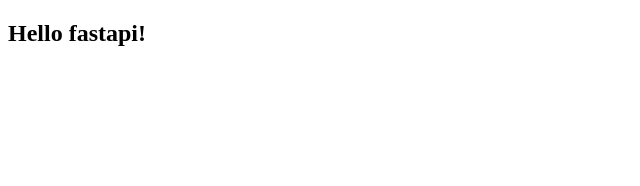
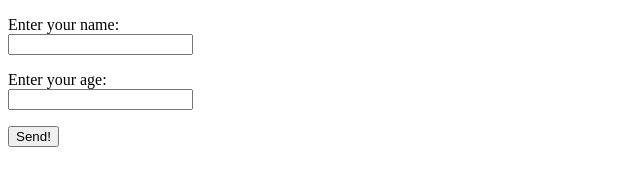
Before and after one commit to HolodTema/FastAPI-studying, a plain HTML site: page public/index.html in a window 1280 px wide. Shown: the whole page, without its empty margins (0-640 px from the left). Drawn offline with Linux system fonts and the light colour scheme.

Commit message:
get body from POST request example.

```diff
--- a/public/index.html
+++ b/public/index.html
@@ -5,6 +5,42 @@
         <meta charset="utf-8" />
     </head>
     <body>
-        <h2>Hello fastapi!</h2>
+        <div id="message">
+            <p>
+                Enter your name: <br/>
+                <input name="username" id="username"/>
+            </p>
+            <p>
+                Enter your age: <br/>
+                <input name="userage" id="userage" type="number"/>
+            </p>
+            <button onclick="send()">Send!</button>
+        </div>
+        <script>
+            async function send() {
+                const username = document.getElementById("username").value;
+                const userage = document.getElementById("userage").value;
+
+                const response = await fetch("/hello", {
+                    method: "POST",
+                    headers: {
+                        "Accept": "application/json",
+                         "Content-Type": "application/json"
+                        },
+                    body: JSON.stringify({
+                        name: username,
+                        age: userage
+                    })
+                });
+
+                if(response.ok) {
+                    const data = await response.json();
+                    document.getElementById("message").textContent = data.message;
+                }
+                else {
+                    console.log(response);
+                }
+            }
+        </script>
     </body>
 </html>
```
Also changed, not shown: 1 other file.
